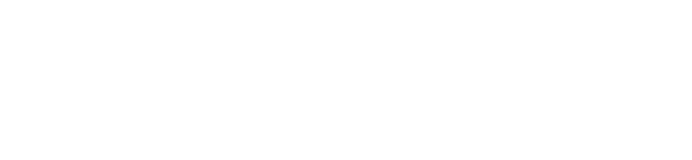
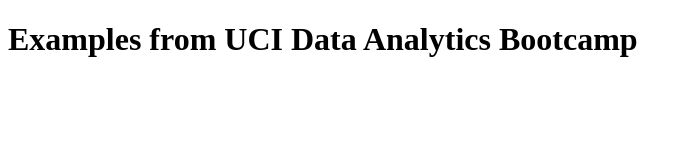
Before and after one commit to bascomary/ClassExamples, a plain HTML site: page index.html in a window 1280 px wide. Shown: the whole page, without its empty margins (0-692 px from the left). Drawn offline with Linux system fonts and the light colour scheme.

Commit message:
added heading 1

```diff
--- a/index.html
+++ b/index.html
@@ -6,6 +6,6 @@
     <title>Class Examples</title>
 </head>
 <body>
-
+    <h1>Examples from UCI Data Analytics Bootcamp</h1>
 </body>
 </html>
```
